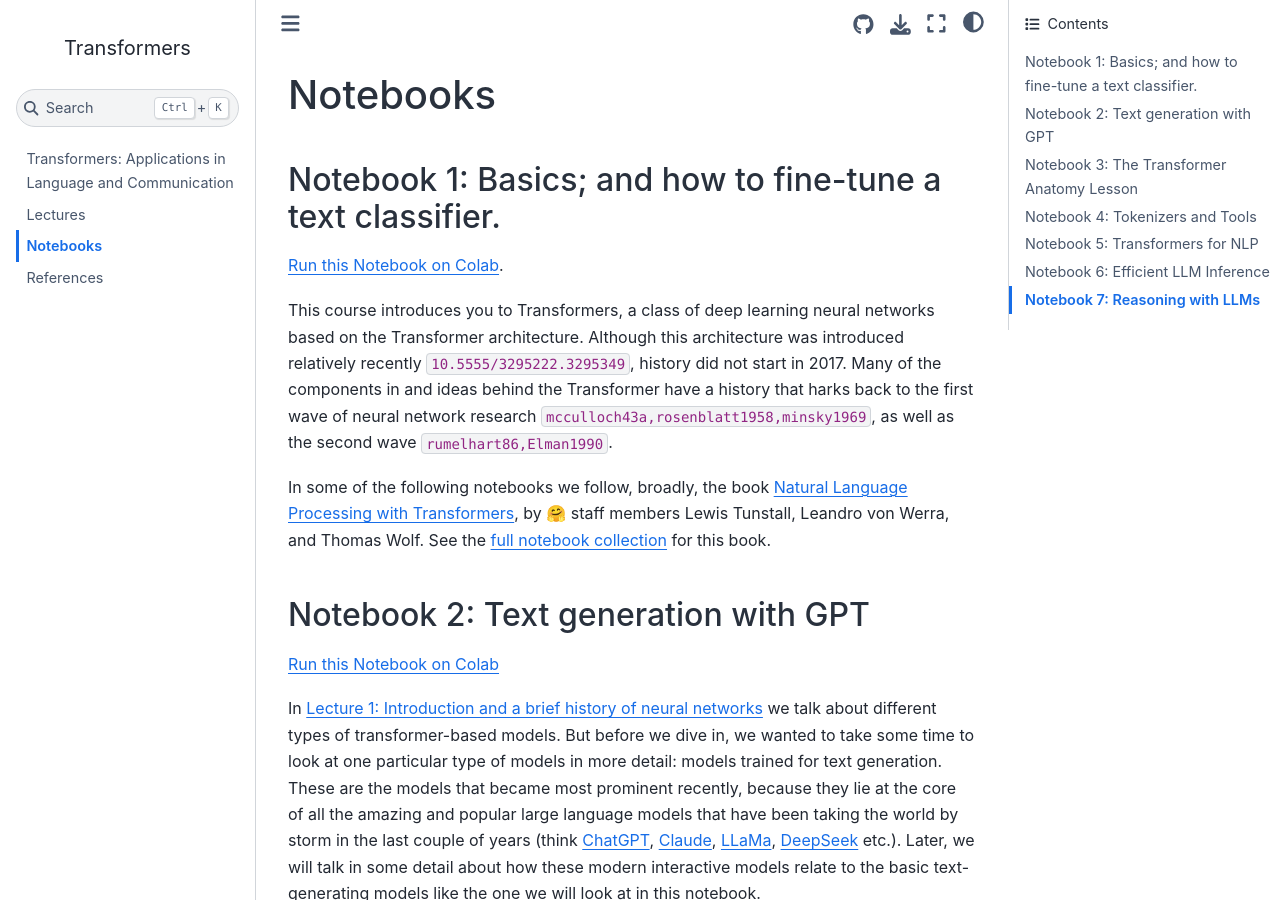
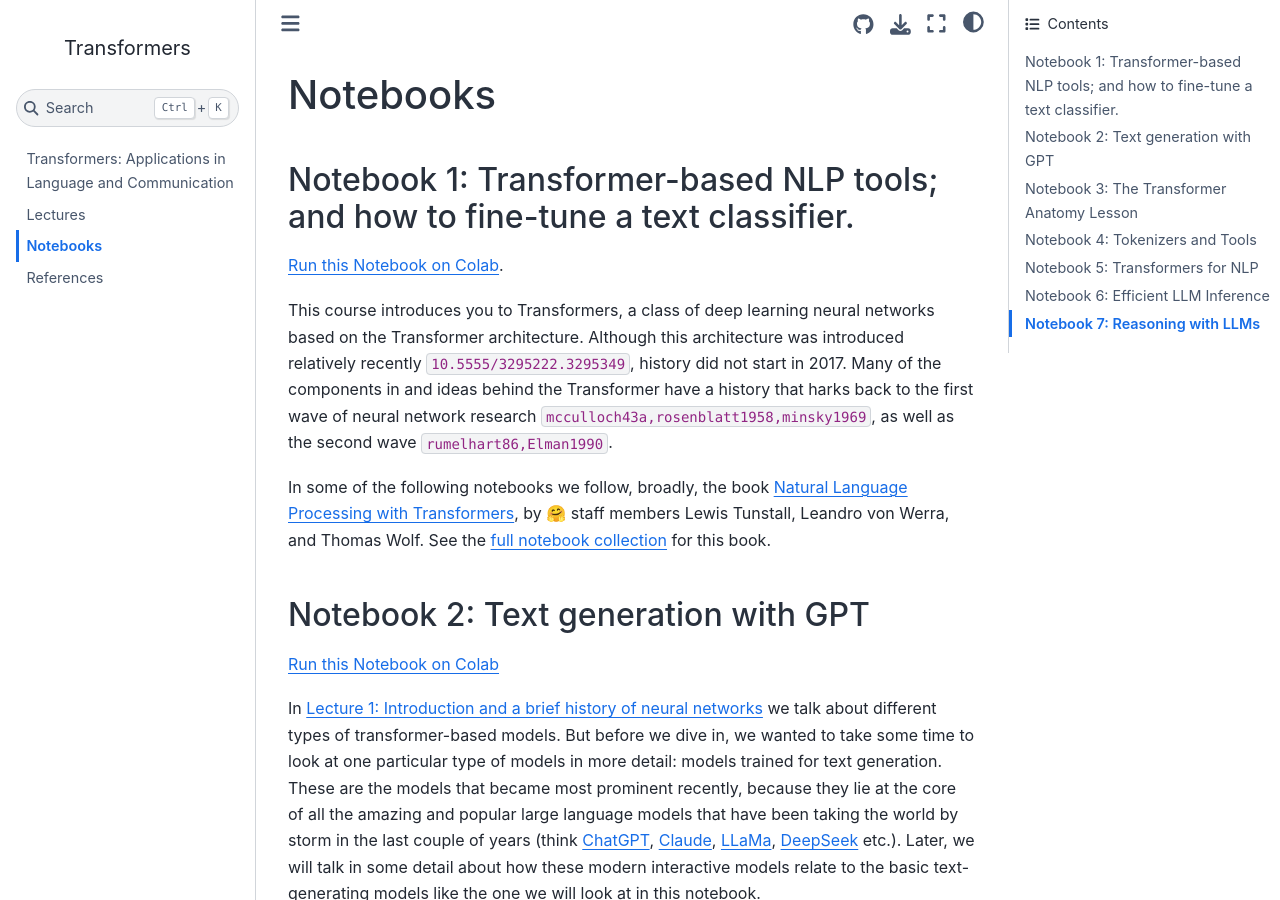
Before and after one commit to antalvdb/antalvdb.github.io, a Jupyter Book: the page built from notebooks.md, in a window 1280 px wide and 900 px high. Built offline with Jupyter Book 1.0.4 settings and Sphinx 7.4.7 and the Sphinx Book theme 1.1.4, drawn with Linux system fonts in a browser that asks for light colours; cross-references to code outside the pages are shown as plain code.

Commit message:
updated new lecture and notebook for week 1 year 2026

```diff
--- a/notebooks.md
+++ b/notebooks.md
@@ -1,9 +1,9 @@
 # Notebooks
 
 (notebook1)=
-## Notebook 1: Basics; and how to fine-tune a text classifier.
+## Notebook 1: Transformer-based NLP tools; and how to fine-tune a text classifier.
 
-[Run this Notebook on Colab](https://colab.research.google.com/drive/1aAvxhsVmM2-OoDn6Fs1gSY3P_xbNmDdT?usp=sharing).
+[Run this Notebook on Colab](https://colab.research.google.com/drive/1CHKY_lkitd3NNE2hsqopNR2bzyEX8Hc_?usp=sharing).
 
 This course introduces you to Transformers, a class of deep learning
 neural networks based on the Transformer architecture. Although this
```
Also changed, not shown: lectures.md (+1 -1 lines).
